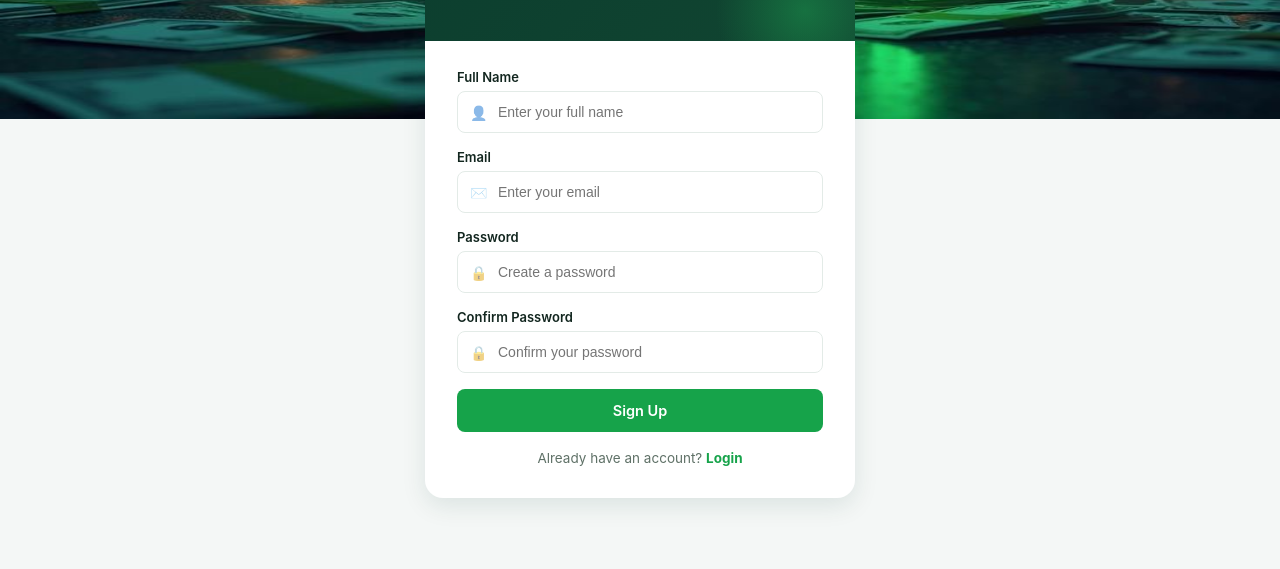
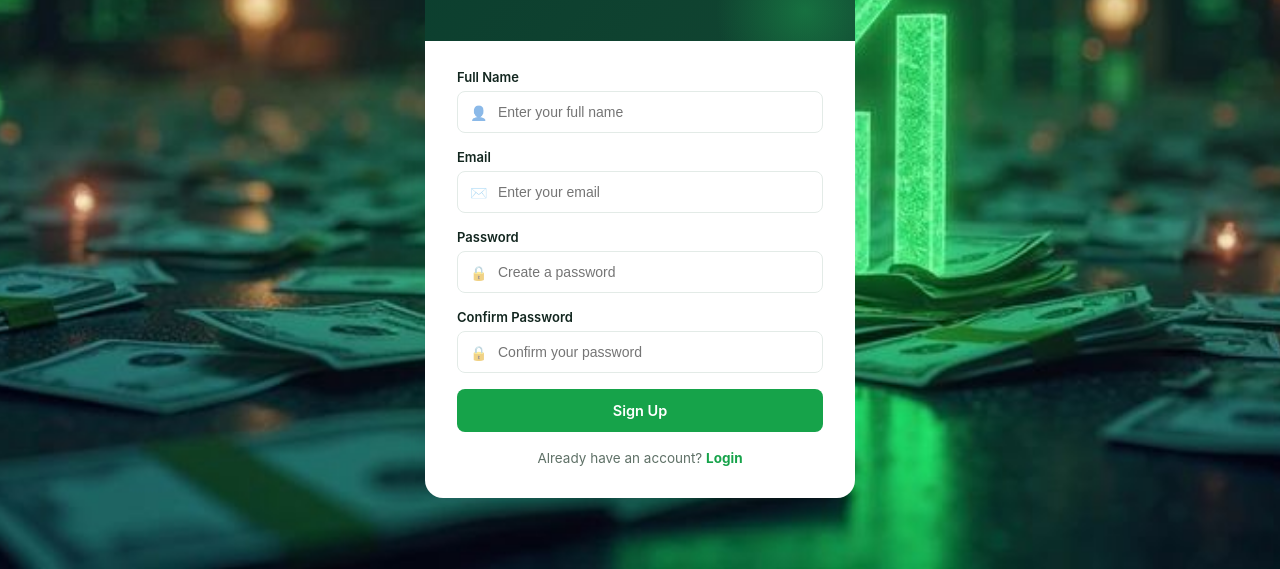
Before and after one commit to hitechLtd/pocketwise-deployment, a plain HTML site: page frontend/Sign up.html in a window 1280 px wide. Shown: the part 231-800 px from the top of the page. Drawn offline with Linux system fonts and the light colour scheme.

Commit message:
modified the backround image of the form pages

```diff
--- a/frontend/css/style.css
+++ b/frontend/css/style.css
@@ -92,14 +92,12 @@ button {
   justify-content: center;
   padding: 32px 16px;
 
-  background:
-    url(../images/pocketwisebackground.jpg) center top/100% 350px no-repeat,
-    linear-gradient(
-      180deg,
-      var(--forest) 0%,
-      var(--forest) 260px,
-      var(--bg) 260px
-    );
+  background: url(../images/pocketwisebackground.jpg);
+  /* center top/100% 350px
+    no-repeat; */
+  background-repeat: no-repeat;
+  background-position: center;
+  background-size: cover;
 }
 
 .auth-card {
```
